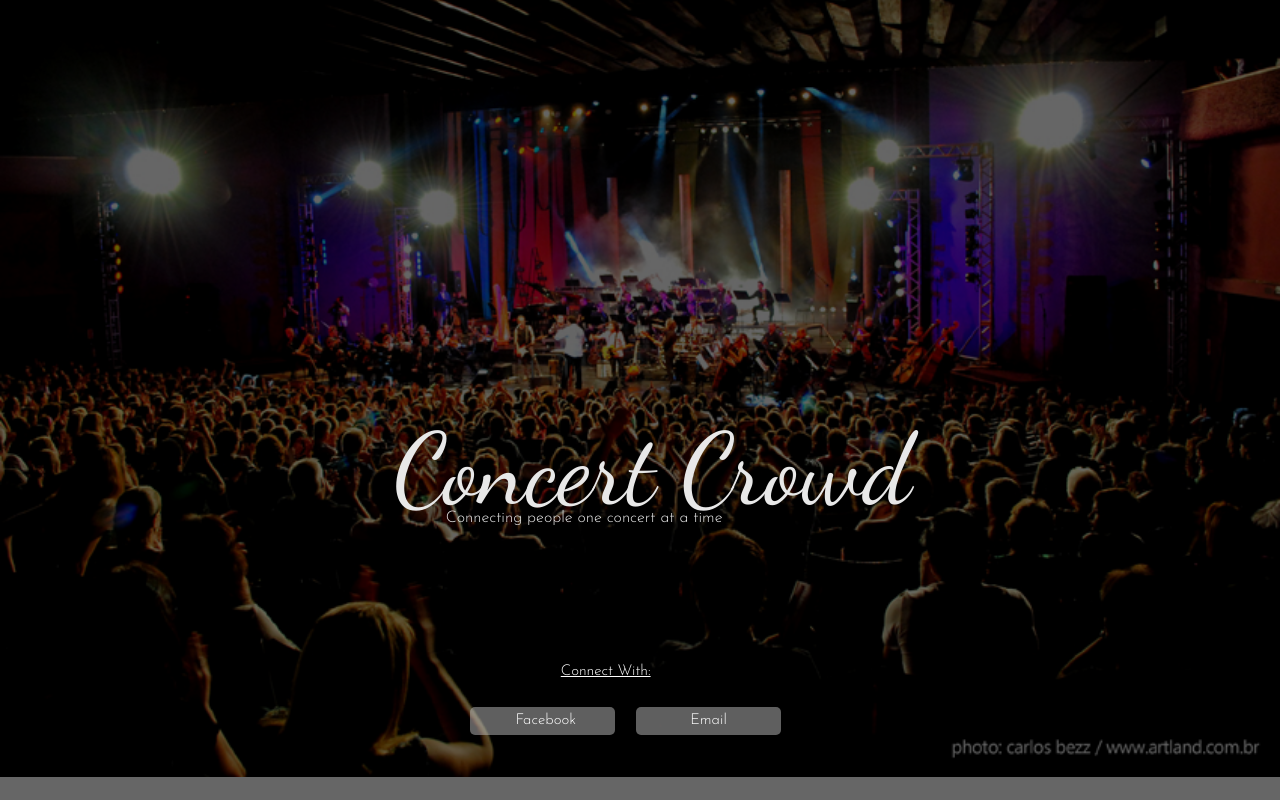
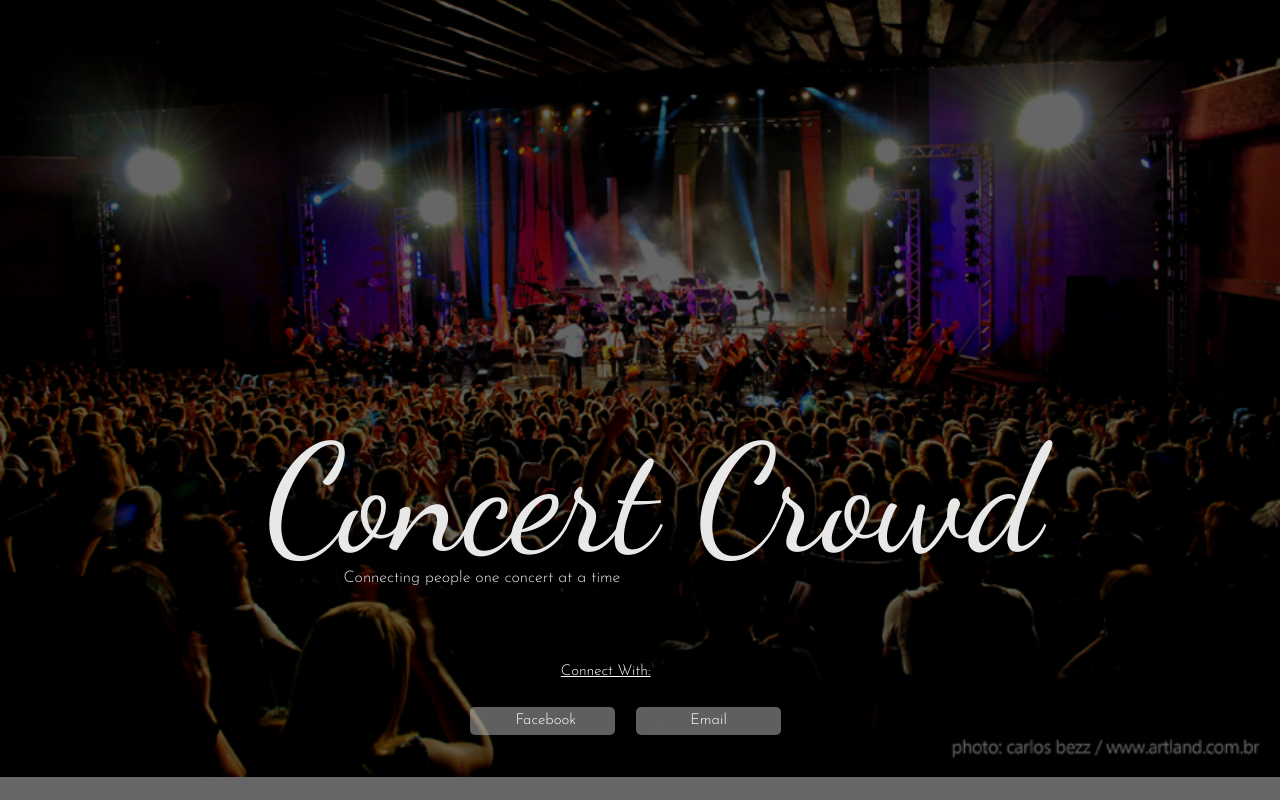
Before and after one commit to iak0/concertcrowd, a Flask app: page / in a window 1280 px wide. Run offline with Flask 2, Linux system fonts and the light colour scheme.

Commit message:
fix title font

```diff
--- a/static/css/style.css
+++ b/static/css/style.css
@@ -31,14 +31,14 @@ body {
 #title-box{
 	margin: 0px auto;
 	top: 50%;
-	left: 30%;
+	left: 20%;
 	position: absolute;
 	z-index: 2;
 	padding: 10px;
 	color: #e8e8e8;
 }
 #title{
-	font-size: 100px;
+	font-size: 150px;
 	font-family: 'Dancing Script', cursive;
 }
 
```
